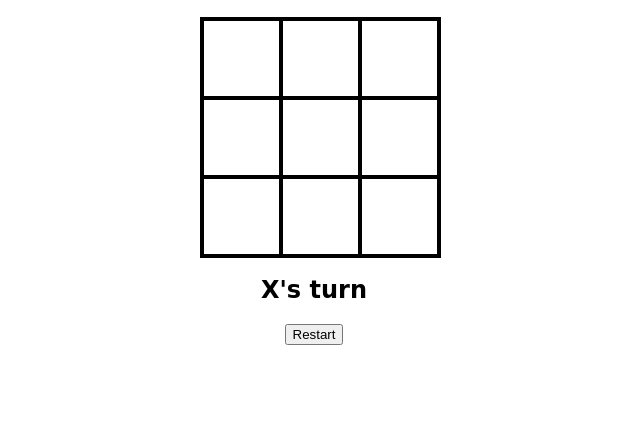
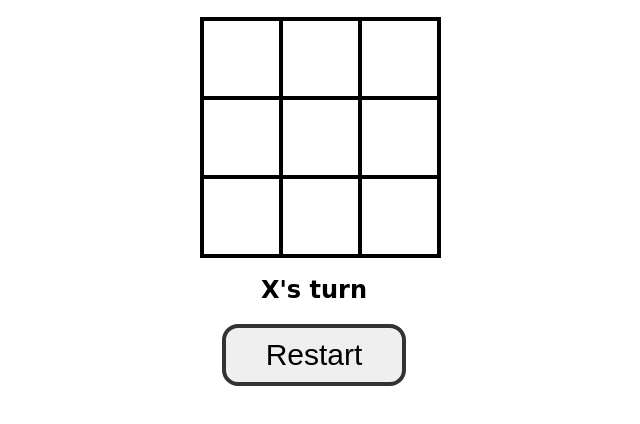
Before and after one commit to PatrickTran2k5/PersonalProject, a plain HTML site: page TicTacToeGame/index.html in a window 1280 px wide. Shown: the part 62-486 px from the top of the page, without its empty margins (326-966 px from the left). Drawn offline with Linux system fonts and the light colour scheme.

Commit message:
Ver 1.0.2

```diff
--- a/TicTacToeGame/assets/css/style.css
+++ b/TicTacToeGame/assets/css/style.css
@@ -8,7 +8,7 @@
     cursor: pointer;
 }
 #gameContainer{
-    font-family: "Permanent Marker", cursive;
+    font-family: cursive;
     text-align: center;
 }
 #cellContainer{
@@ -17,3 +17,11 @@
     width: 225px;
     margin: auto;
 }
+
+button {
+    cursor: pointer;
+    padding: 10px 40px;
+    font-size: 30px;
+    border: 4px solid #333;
+    border-radius: 16px;
+}
```
